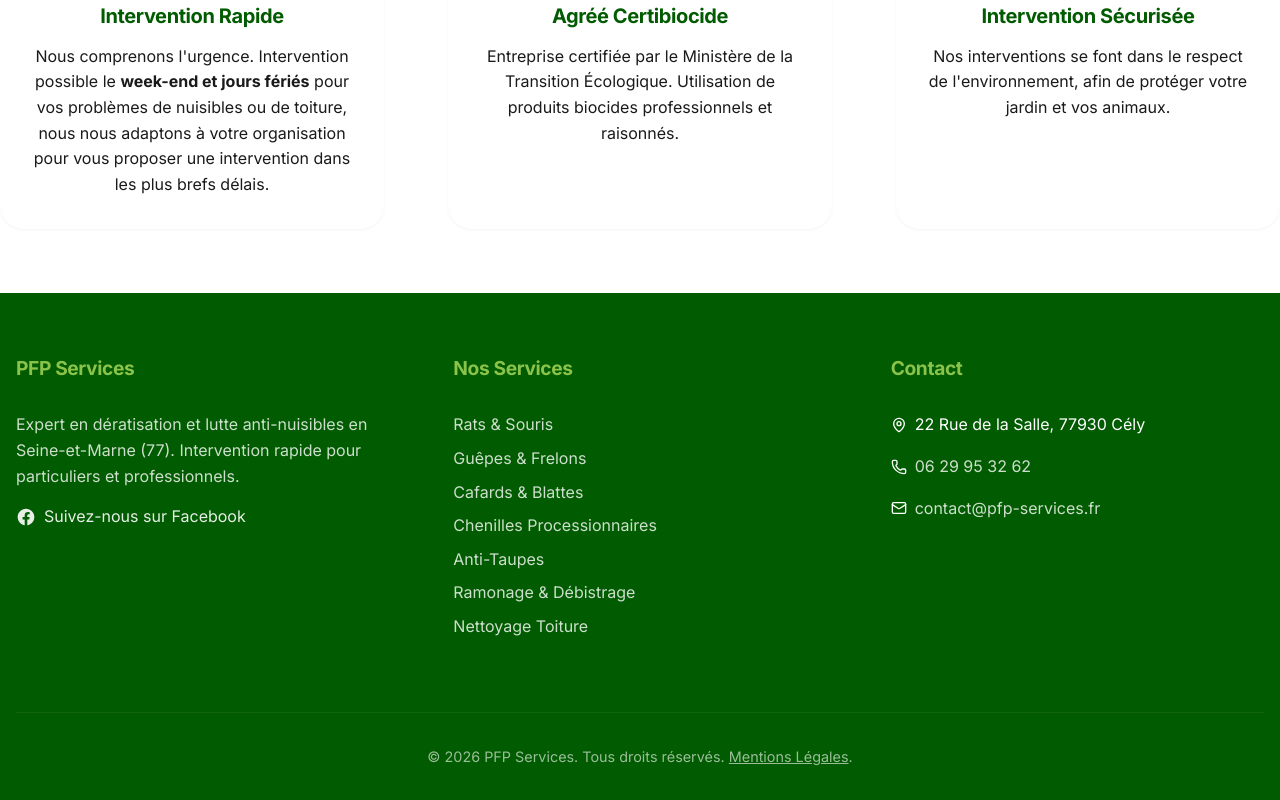
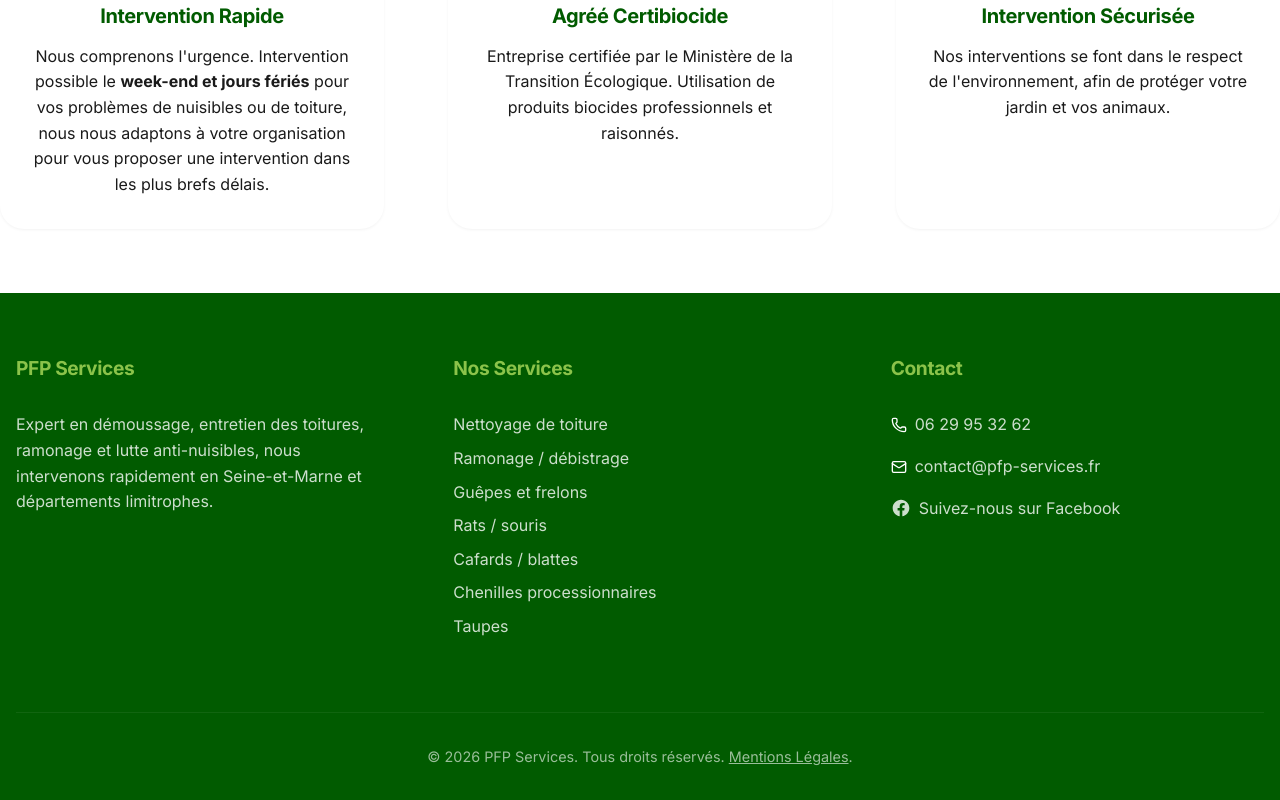
Before and after one commit to Mktotoy/PFP-Services, a Next.js app: page / in a window 1280 px wide. Shown: the part 2504-3304 px from the top of the page. Built offline with nearby package versions, Linux system fonts and the light colour scheme.

Commit message:
feat(footer): retrait adresse, ajout lien facebook, liste services complete

```diff
--- a/src/components/Footer.tsx
+++ b/src/components/Footer.tsx
@@ -1,5 +1,5 @@
 import Link from 'next/link';
-import { MapPin, Phone, Mail } from 'lucide-react';
+import { Phone, Mail } from 'lucide-react';
 import styles from './Footer.module.css';
 
 function FacebookIcon() {
@@ -18,35 +18,33 @@ export default function Footer() {
                     <div className={styles.column}>
                         <h3>PFP Services</h3>
                         <p style={{ opacity: 0.8, lineHeight: 1.6 }}>
-                            Expert en dératisation et lutte anti-nuisibles en Seine-et-Marne (77).
-                            Intervention rapide pour particuliers et professionnels.
+                            Expert en démoussage, entretien des toitures, ramonage et lutte anti-nuisibles, nous intervenons rapidement en Seine-et-Marne et départements limitrophes.
                         </p>
-                        <div style={{ marginTop: '15px' }}>
-                            <a href="https://www.facebook.com/PFP.Services77" target="_blank" rel="noopener noreferrer" style={{ display: 'inline-flex', alignItems: 'center', gap: '8px', color: 'var(--white)', opacity: 0.9 }}>
-                                <FacebookIcon /> Suivez-nous sur Facebook
-                            </a>
-                        </div>
                     </div>
 
                     <div className={styles.column}>
                         <h3>Nos Services</h3>
                         <ul>
-                            <li><Link href="/services/rongeurs">Rats & Souris</Link></li>
-                            <li><Link href="/services/guepes-frelons">Guêpes & Frelons</Link></li>
-                            <li><Link href="/services/cafards">Cafards & Blattes</Link></li>
-                            <li><Link href="/services/chenilles">Chenilles Processionnaires</Link></li>
-                            <li><Link href="/services/taupes">Anti-Taupes</Link></li>
-                            <li><Link href="/services/ramonage">Ramonage & Débistrage</Link></li>
-                            <li><Link href="/services/demoussage">Nettoyage Toiture</Link></li>
+                            <li><Link href="/services/demoussage">Nettoyage de toiture</Link></li>
+                            <li><Link href="/services/ramonage">Ramonage / débistrage</Link></li>
+                            <li><Link href="/services/guepes-frelons">Guêpes et frelons</Link></li>
+                            <li><Link href="/services/rongeurs">Rats / souris</Link></li>
+                            <li><Link href="/services/cafards">Cafards / blattes</Link></li>
+                            <li><Link href="/services/chenilles">Chenilles processionnaires</Link></li>
+                            <li><Link href="/services/taupes">Taupes</Link></li>
                         </ul>
                     </div>
 
                     <div className={styles.column}>
                         <h3>Contact</h3>
                         <ul className={styles.contactInfo}>
-                            <li style={{ display: 'flex', alignItems: 'center', gap: '8px' }}><MapPin size={16} /> 22 Rue de la Salle, 77930 Cély</li>
                             <li style={{ display: 'flex', alignItems: 'center', gap: '8px' }}><Phone size={16} /> <a href="tel:0629953262">06 29 95 32 62</a></li>
                             <li style={{ display: 'flex', alignItems: 'center', gap: '8px' }}><Mail size={16} /> <a href="mailto:contact@pfp-services.fr">contact@pfp-services.fr</a></li>
+                            <li style={{ display: 'flex', alignItems: 'center', gap: '8px' }}>
+                                <a href="https://www.facebook.com/PFP.Services77" target="_blank" rel="noopener noreferrer" style={{ display: 'inline-flex', alignItems: 'center', gap: '8px', color: 'inherit' }}>
+                                    <FacebookIcon /> Suivez-nous sur Facebook
+                                </a>
+                            </li>
                         </ul>
                     </div>
                 </div>
```
